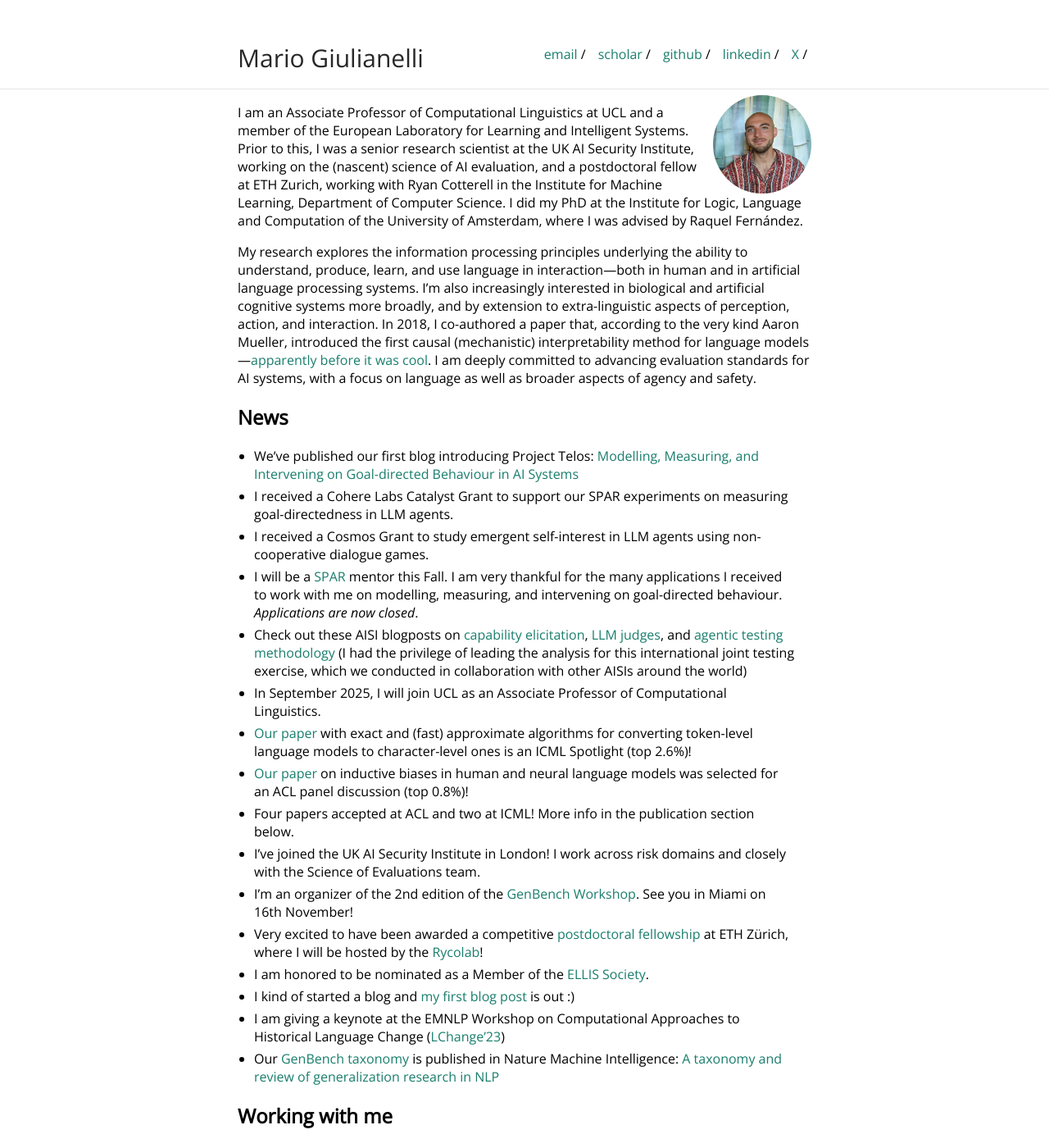
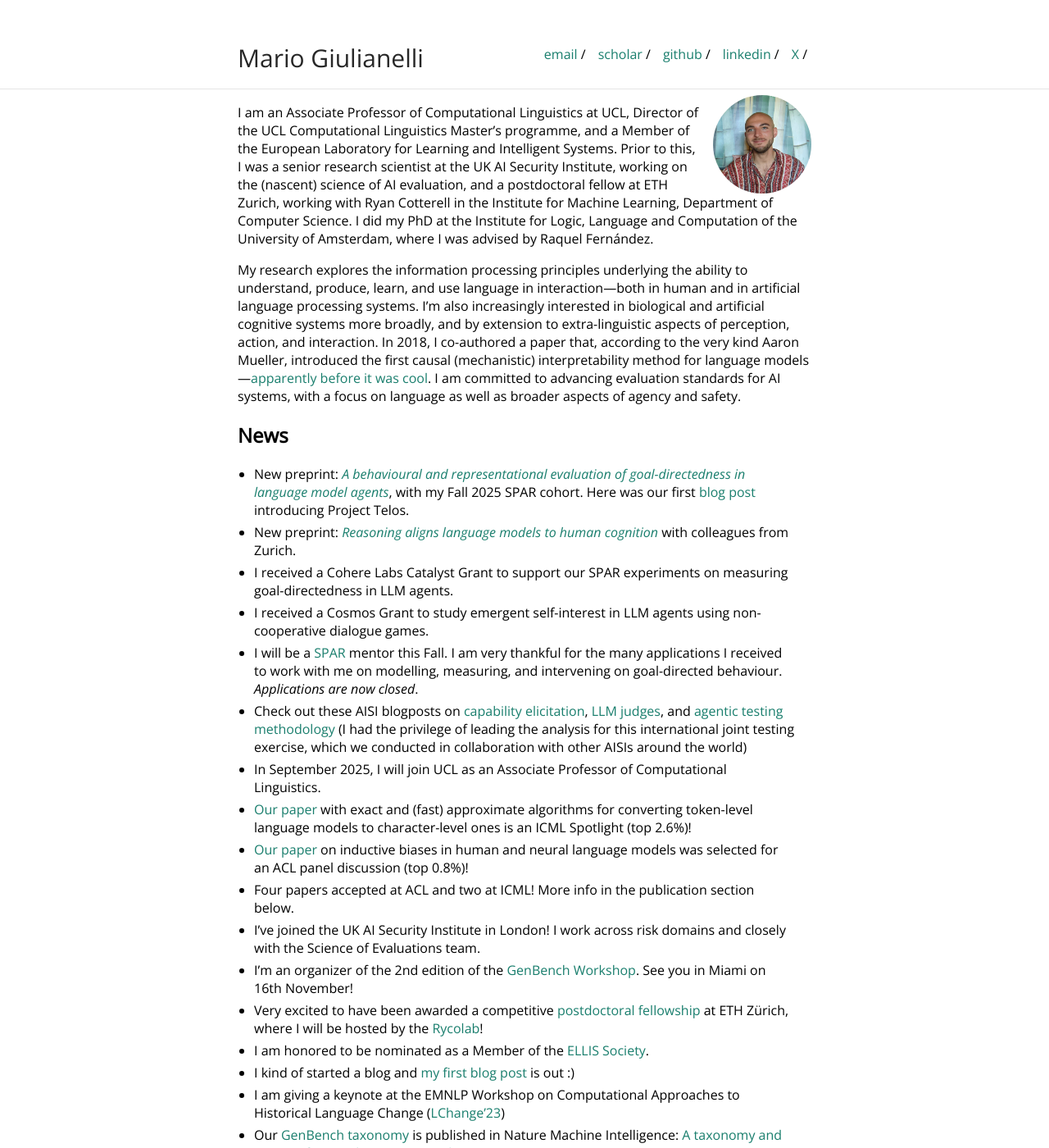
Before and after one commit to glnmario/glnmario.github.io, a Jekyll site: the page built from index.md, in a window 1280 px wide and 1400 px high. Shown: the whole window at 82% size. Built offline with Jekyll 4.4.1, drawn with Linux system fonts in a browser that asks for light colours; some of the changed text lies outside the part shown.

Commit message:
Add recent preprints and news

```diff
--- a/index.md
+++ b/index.md
@@ -6,13 +6,14 @@ layout: default
 
 
 <!--## About me-->
-I am an Associate Professor of Computational Linguistics at UCL and a member of the European Laboratory for Learning and Intelligent Systems. Prior to this, I was a senior research scientist at the UK AI Security Institute, working on the (nascent) science of AI evaluation, and a postdoctoral fellow at ETH Zurich, working with Ryan Cotterell in the Institute for Machine Learning, Department of Computer Science. I did my PhD at the Institute for Logic, Language and Computation of the University of Amsterdam, where I was advised by Raquel Fernández.
+I am an Associate Professor of Computational Linguistics at UCL, Director of the UCL Computational Linguistics Master’s programme, and a Member of the European Laboratory for Learning and Intelligent Systems. Prior to this, I was a senior research scientist at the UK AI Security Institute, working on the (nascent) science of AI evaluation, and a postdoctoral fellow at ETH Zurich, working with Ryan Cotterell in the Institute for Machine Learning, Department of Computer Science. I did my PhD at the Institute for Logic, Language and Computation of the University of Amsterdam, where I was advised by Raquel Fernández.
 
-My research explores the information processing principles underlying the ability to understand, produce, learn, and use language in interaction—both in human and in artificial language processing systems. I'm also increasingly interested in biological and artificial cognitive systems more broadly, and by extension to extra-linguistic aspects of perception, action, and interaction. In 2018, I co-authored a paper that, according to the very kind Aaron Mueller, introduced the first causal (mechanistic) interpretability method for language models—[apparently before it was cool](https://arxiv.org/pdf/2408.01416). I am deeply committed to advancing evaluation standards for AI systems, with a focus on language as well as broader aspects of agency and safety.
+My research explores the information processing principles underlying the ability to understand, produce, learn, and use language in interaction—both in human and in artificial language processing systems. I'm also increasingly interested in biological and artificial cognitive systems more broadly, and by extension to extra-linguistic aspects of perception, action, and interaction. In 2018, I co-authored a paper that, according to the very kind Aaron Mueller, introduced the first causal (mechanistic) interpretability method for language models—[apparently before it was cool](https://arxiv.org/pdf/2408.01416). I am committed to advancing evaluation standards for AI systems, with a focus on language as well as broader aspects of agency and safety.
 
 
 ## News
-- We've published our first blog introducing Project Telos: [Modelling, Measuring, and Intervening on Goal-directed Behaviour in AI Systems](https://www.lesswrong.com/posts/WHbDLytjFZrMSJsL2/modelling-measuring-and-intervening-on-goal-directed?utm_campaign=post_share&utm_source=link)
+- New preprint: [_A behavioural and representational evaluation of goal-directedness in language model agents_](https://arxiv.org/pdf/2602.08964), with my Fall 2025 SPAR cohort.  Here was our first [blog post](https://www.lesswrong.com/posts/WHbDLytjFZrMSJsL2/modelling-measuring-and-intervening-on-goal-directed?utm_campaign=post_share&utm_source=link) introducing Project Telos.
+- New preprint: [_Reasoning aligns language models to human cognition_](https://arxiv.org/pdf/2602.08693)  with colleagues from Zurich.
 - I received a Cohere Labs Catalyst Grant to support our SPAR experiments on measuring goal-directedness in LLM agents.
 - I received a Cosmos Grant to study emergent self-interest in LLM agents using non-cooperative dialogue games.
 - I will be a [SPAR](https://sparai.org/) mentor this Fall. I am very thankful for the many applications I received to work with me on modelling, measuring, and intervening on goal-directed behaviour. *Applications are now closed*.
@@ -38,7 +39,7 @@ My research explores the information processing principles underlying the abilit
 
 ## Working with me
 **Before e-mailing me, please read the following!**
-Below is a list of funding schemes and programmes. If you intend to apply for one of these opportunities, for another programme, or if you have secured your own funding, you are welcome to get in touch. I am happy to discuss and support applications that align with my research. Please indicate clearly in your message the area you would like to work on, and include a *brief* research proposal). General inquiries are extremely unlikely to receive a response.
+Below is a list of funding schemes and programmes. If you intend to apply for one of these opportunities, for another programme (e.g., through FLI or Coefficient Giving), or if you have secured your own funding, you are welcome to get in touch. I am happy to discuss and support applications that align with my research. Please indicate clearly in your message the area you would like to work on, and include a *brief* research proposal). General inquiries are extremely unlikely to receive a response.
   - [UCL Research Excellence Scholarship](https://www.ucl.ac.uk/scholarships/research-excellence-scholarship)
   - [UCL Research Opportunity Scholarship](https://www.ucl.ac.uk/scholarships/ucl-research-opportunity-scholarship)
   - [UCL Linguistics MPhil/PhD](https://www.ucl.ac.uk/prospective-students/graduate/research-degrees/linguistics-mphil-phd) (Note: if you apply for a scholarship, you will need to apply for this in parallel)
@@ -54,6 +55,7 @@ Below is a list of funding schemes and programmes. If you intend to apply for on
 
 
 ## Invited talks and guest lectures
+- Quantum reading group, UCL Computer Science, 27 January 2026.
 - Linguistics Research Seminar, University of Geneva. 21 October 2025.
 - Human-centred AI Research Network, University of Aberdeen. 12 August 2025.
 - Deep Linguistic Modeling Colloquium, Heinrich-Heine Universität Düsseldorf. 17 January 2025.
@@ -86,12 +88,14 @@ Below is a list of funding schemes and programmes. If you intend to apply for on
 
 
 ## Work in progress
+- [[PDF](https://doi.org/10.48550/arXiv.2602.08964)] Raghu Arghal, Fade Chen, Niall Dalton, Evgenii Kortukov, Calum McNamara, Angelos Nalmpantis, Moksh Nirvaan, Gabriele Sarti, Mario Giulianelli. **A Behavioural and Representational Evaluation of Goal-Directedness in Language Model Agents**. _Preprint_.
+- [[PDF](https://doi.org/10.48550/arXiv.2602.08693)] Gonçalo Guiomar, Elia Torre, Pehuen Moure, Victoria Shavina, Mario Giulianelli, Shih-Chii Liu, Valerio Mante. **Reasoning aligns language models to human cognition**. _Preprint_.
 - [[PDF](https://doi.org/10.48550/arXiv.2507.03409)] Christopher Summerfield, Lennart Luettgau, Magda Dubois, Hannah Rose Kirk, Kobi Hackenburg, Catherine Fist, Katarina Slama, Nicola Ding, Rebecca Anselmetti, Andrew Strait, Mario Giulianelli, Cozmin Ududec. **Lessons from a Chimp: AI "Scheming" and the Quest for Ape Language**. _Preprint_.
 - [[PDF](https://doi.org/10.48550/arXiv.2507.03772)] Magda Dubois, Harry Coppock, Mario Giulianelli, Timo Flesch, Lennart Luettgau, Cozmin Ududec. **Skewed Score: A statistical framework to assess autograders**. _Preprint_.
 - Tianyu Liu, Francesco Ignazio Re, Mario Giulianelli, Alessandro Torcinovich. **Evaluating LLMs in Games with Strategic Behavior Discrepancies**. _The 5th Wordplay Workshop: When Language Meets Games @ EMNLP 2025_.
 
 ## Publications
-- [[PDF](https://doi.org/10.31234/osf.io/fhp84)] Mario Giulianelli, Sarenne Wallbridge, Ryan Cotterell, Raquel Fernández. (2026). **Incremental Alternative Sampling as a Lens into the Temporal and Representational Resolution of Linguistic Prediction**. _Journal of Memory and Language_.
+- Mario Giulianelli, Sarenne Wallbridge, Ryan Cotterell, Raquel Fernández. (2026). **Incremental Alternative Sampling as a Lens into the Temporal and Representational Resolution of Linguistic Prediction**. _Journal of Memory and Language_.
 - [[PDF](https://doi.org/10.48550/arXiv.2510.20700)] Bryan Eikema, Anna Rutkiewicz, Mario Giulianelli. **Structure-Conditional Minimum Bayes Risk Decoding**. In _Proceedings of the 2025 Conference on Empirical Methods in Natural Language Processing (EMNLP 2025)_.
 - [[PDF](https://doi.org/10.48550/arXiv.2507.02825)] Yuxuan Zhu, Tengjun Jin, Yada Pruksachatkun, Andy Zhang, Shu Liu, Sasha Cui, Sayash Kapoor, Shayne Longpre, Kevin Meng, Rebecca Weiss, Fazl Barez, Rahul Gupta, Jwala Dhamala, Jacob Merizian, Mario Giulianelli, Harry Coppock, Cozmin Ududec, Jasjeet Sekhon, Jacob Steinhardt, Antony Kellerman, Sarah Schwettmann, Matei Zaharia, Ion Stoica, Percy Liang, Daniel Kang. **Establishing Best Practices for Building Rigorous Agentic Benchmarks** _NeurIPS 2025 Datasets and Benchmarks_.
 - [[PDF](https://arxiv.org/abs/2504.08590)] Nicola Horst, Davide Mazzaccara, Antonia Schmidt, Michael Sullivan, Filippo Momentè, Luca Franceschetti, Philipp Sadler, Sherzod Hakimov, Alberto Testoni, Raffaella Bernardi, Raquel Fernández, Alexander Koller, Oliver Lemon, David Schlangen, Mario Giulianelli, Alessandro Suglia. **Playpen: An Environment for Exploring Learning Through Conversational Interaction**. In _Proceedings of the 2025 Conference on Empirical Methods in Natural Language Processing (EMNLP 2025)_.
```
